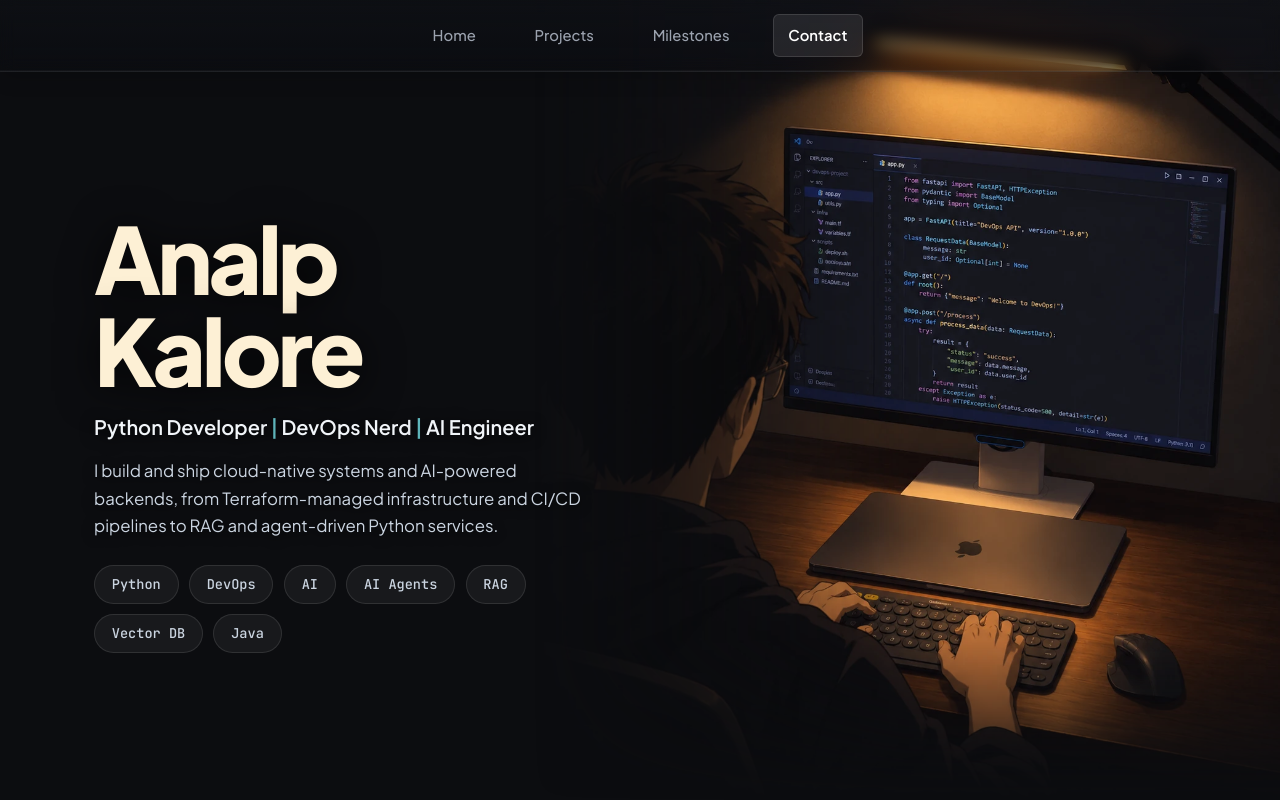
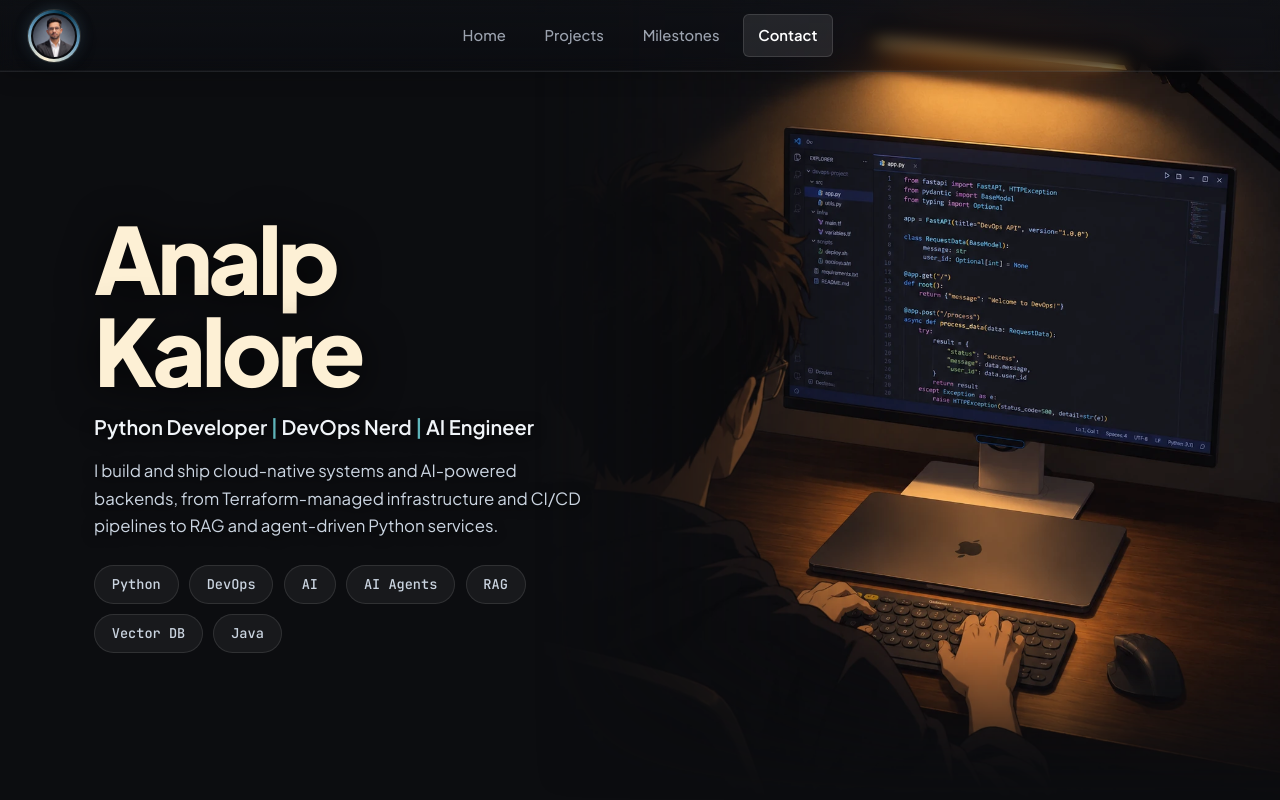
Before and after one commit to analpk30/analpk30.github.io, a plain HTML site: page index.html in a window 1280 px wide. Shown: the top 800 px of the page. Drawn offline with Linux system fonts and the light colour scheme.

Commit message:
coffee fix #3

```diff
--- a/css/styles.css
+++ b/css/styles.css
@@ -311,9 +311,7 @@ ul, ol { list-style: none; }
 .nav-desktop {
   display: flex;
   align-items: center;
-  justify-content: center;
-  gap: 1.75rem;
-  margin: 0 auto;
+  gap: 0.5rem;
 }
 
 .nav-link {
@@ -380,10 +378,6 @@ ul, ol { list-style: none; }
 /* Mobile toggle */
 .mobile-toggle {
   display: none;
-  position: absolute;
-  right: 1.25rem;
-  top: 50%;
-  transform: translateY(-50%);
   background: rgba(255, 255, 255, 0.04);
   border: 1px solid rgba(255, 255, 255, 0.08);
   border-radius: var(--radius-sm);
@@ -1930,7 +1924,7 @@ ul, ol { list-style: none; }
   .hero-section-centered { min-height: auto; padding: 2.25rem 0 1.5rem; }
   .page-title       { font-size: 2.15rem; }
   .nav-desktop      { display: none; }
-  .mobile-toggle    { display: block; }
+  .mobile-toggle    { display: block; margin-left: auto; }
   .contact-layout   { grid-template-columns: 1fr; }
   .contact-unified-panel {
     padding: 0;
@@ -2592,3 +2586,37 @@ html.split-transition-active .split-curtain-right,
 /* About Me heading: centered */
 #contact .section-header-compact { justify-content: center; text-align: center; }
 #contact .section-title { white-space: normal; margin-bottom: 0; }
+
+/* Header profile avatar: circular, themed ring, sized to the 72px bar (44px photo + ring = 52px) */
+.profile-avatar {
+  position: absolute;
+  left: 1.75rem;
+  top: 50%;
+  transform: translateY(-50%);
+  display: block;
+  width: 52px;
+  height: 52px;
+  padding: 3px;
+  border-radius: 50%;
+  background: conic-gradient(from 200deg, var(--papaya-whip), var(--steel-blue), var(--deep-space-blue), var(--steel-blue), var(--papaya-whip));
+  box-shadow: 0 0 0 1px rgba(253, 240, 213, 0.12), 0 4px 16px rgba(0, 0, 0, 0.45), 0 0 14px rgba(102, 155, 188, 0.28);
+  transition: transform var(--trans), box-shadow var(--trans);
+}
+.profile-avatar img {
+  display: block;
+  width: 100%;
+  height: 100%;
+  border-radius: 50%;
+  object-fit: cover;
+  object-position: center 30%;
+  border: 2px solid var(--bg-body);
+  background: var(--bg-surface);
+}
+.profile-avatar:hover {
+  transform: translateY(-50%) scale(1.06);
+  box-shadow: 0 0 0 1px rgba(253, 240, 213, 0.3), 0 6px 20px rgba(0, 0, 0, 0.5), 0 0 20px rgba(102, 155, 188, 0.45);
+}
+@media (max-width: 860px) {
+  .profile-avatar { position: static; transform: none; width: 44px; height: 44px; flex-shrink: 0; }
+  .profile-avatar:hover { transform: scale(1.06); }
+}
--- a/index.html
+++ b/index.html
@@ -55,6 +55,8 @@
 
   <header class="site-header">
     <div class="header-inner">
+      <a href="#home" class="profile-avatar" aria-label="Analp Kalore, back to home"><img src="assets/profile-avatar.jpg" width="96" height="96" alt="Portrait of Analp Kalore"></a>
+
       <nav class="nav-desktop" aria-label="Main Navigation">
         <a href="#home" class="nav-link active">Home</a>
         <a href="#projects" class="nav-link">Projects</a>
```
Also changed, not shown: projects.html (+2 -0 lines), assets/profile-avatar.jpg (added), 2 other files.
